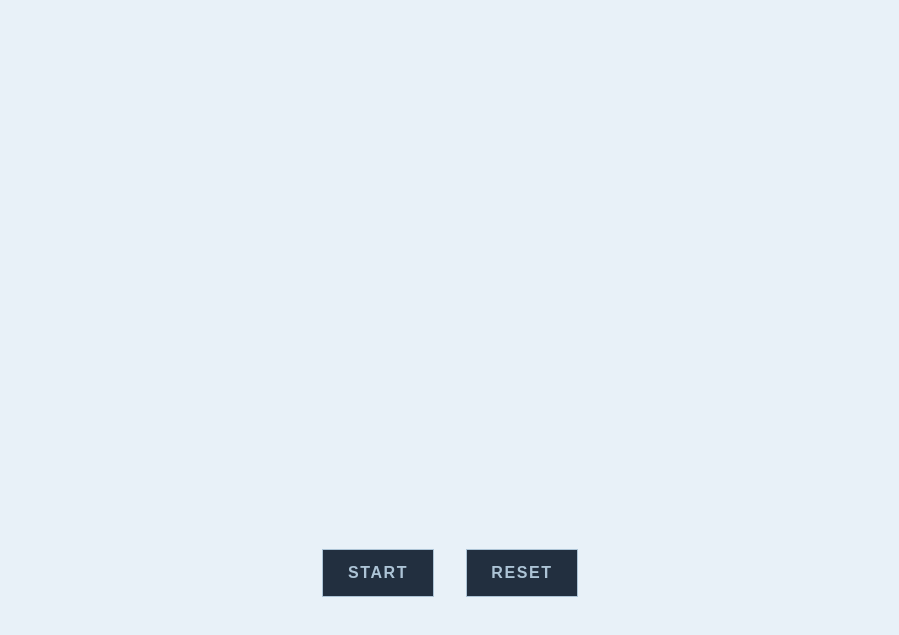
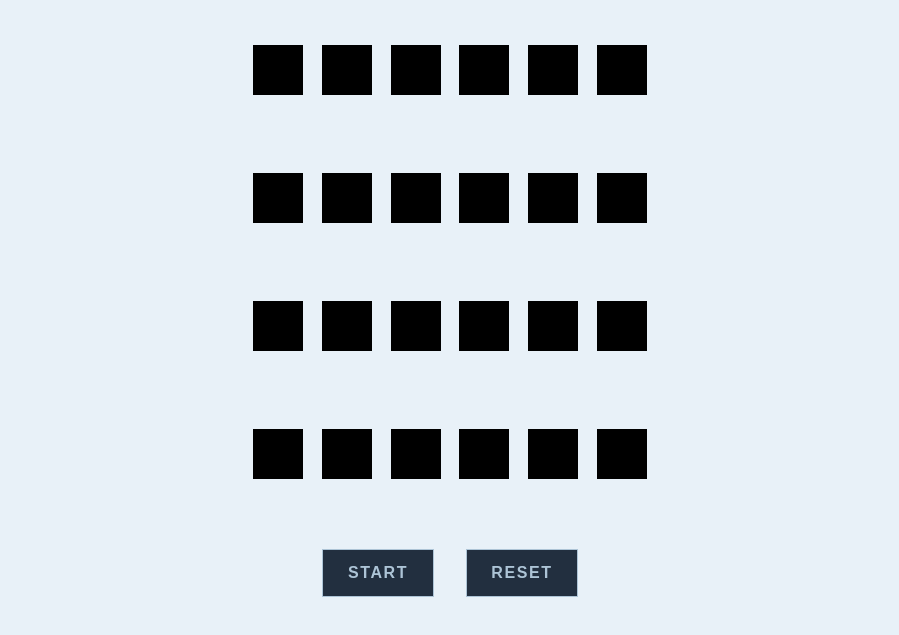
Before and after one commit to dkozielecka/Reflex-game, a plain HTML site: page index.html in a window 1280 px wide. Shown: the part 107-742 px from the top of the page, without its empty margins (190-1089 px from the left). Drawn offline with Linux system fonts and the light colour scheme.

Commit message:
add metod create item

```diff
--- a/src/index.js
+++ b/src/index.js
@@ -2,3 +2,5 @@ import { LifeCounter, lifeCounter } from "./js/LifeCounter.js";
 import { Timer, timer } from "./js/Timer.js";
 import { PointsCounter, pointsCounter } from "./js/PointsCounter.js";
 import { Board, board } from "./js/Board.js";
+
+board.makeBox(24);
--- a/src/js/Board.js
+++ b/src/js/Board.js
@@ -3,10 +3,12 @@ class Board {
     this.boardBox = document.querySelector(".board");
   }
   makeBox(amount) {
-    for (i = 0; i < amount; i++) {
-      this.itemBox = document.createElement("div");
-      this.itemBox.classList.add("item");
-      this.boardBox.appendChild(this.itemBox);
+    for (let i = 0; i < amount; i++) {
+      setTimeout(() => {
+        this.itemBox = document.createElement("div");
+        this.itemBox.classList.add("item");
+        this.boardBox.appendChild(this.itemBox);
+      }, 300);
     }
   }
 }
--- a/src/scss/main.scss
+++ b/src/scss/main.scss
@@ -95,6 +95,7 @@ body {
             height: 50px;
             background-color: #000;
             margin: 0.5rem;
+            transition: 0.3s linear;
         }
     }
 
```
Also changed, not shown: src/css/main.min.css, 1 other file.
